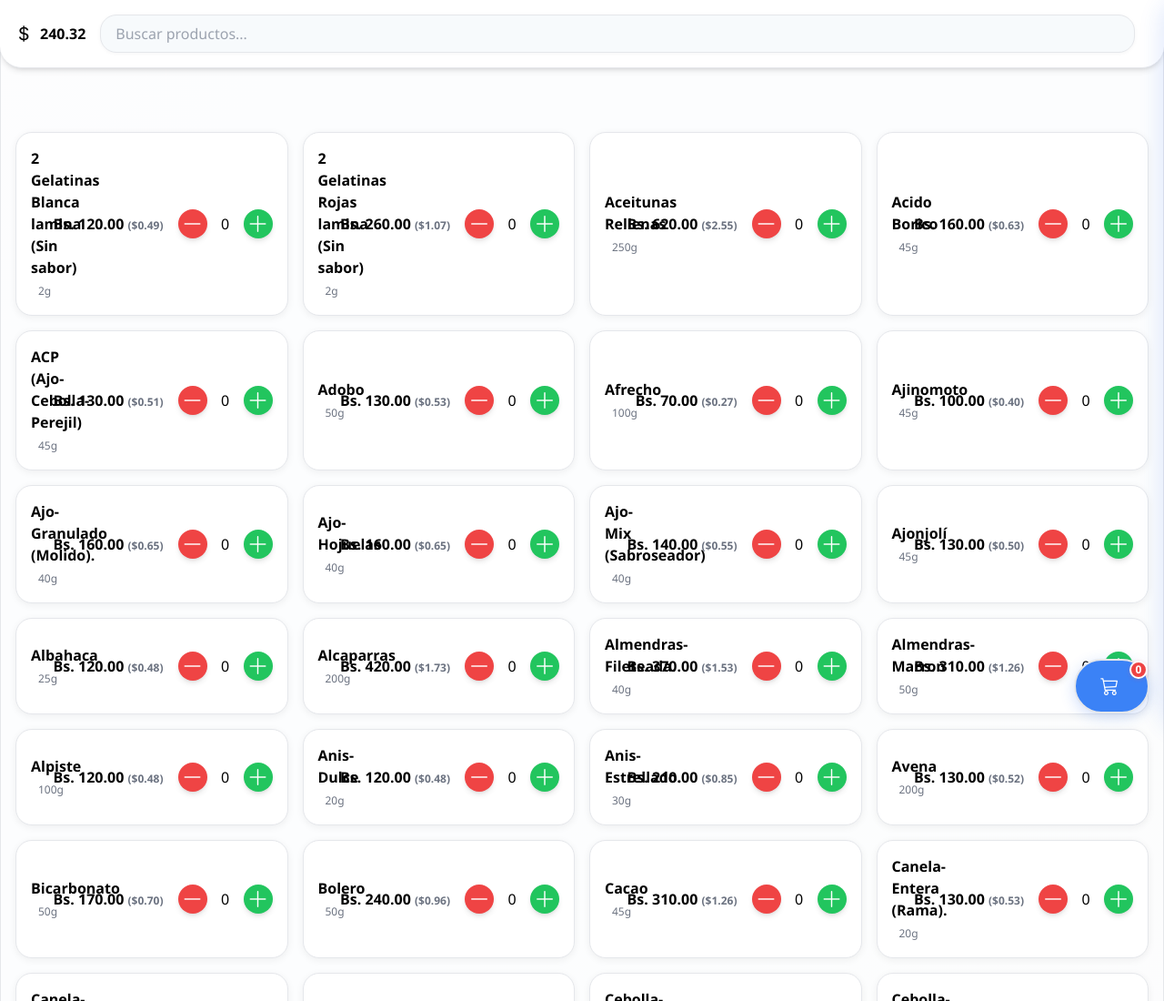
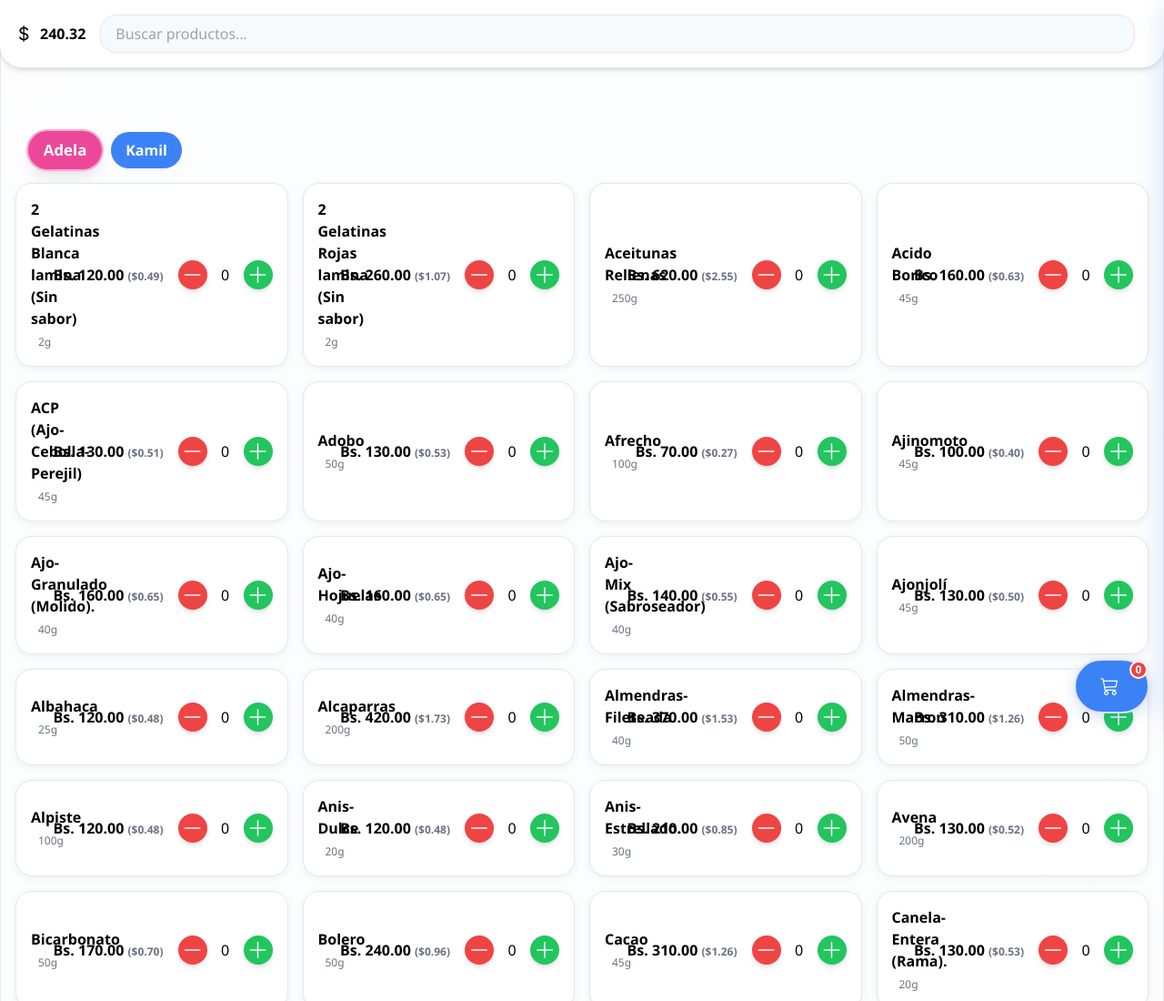
Before and after one commit to Denyriox/Mercadito-v3_Dolar, a website: page index.html in a window 1280 px wide. Shown: the top 1100 px of the page at 91% size. Drawn offline with nearby package versions, Linux system fonts and the light colour scheme.

Commit message:
Agregar pestañas rápidas para filtrar productos por 'Adela' y 'Kamil'

```diff
--- a/index.html
+++ b/index.html
@@ -62,6 +62,13 @@
         </header>
 
         <main class="mt-24">
+            <!-- Pestañas rápidas: Adela (rosa) y Kamil (azul) -->
+            <div id="quick-tabs-container" class="container mx-auto mb-4 px-4">
+                <div id="quick-tabs" class="flex items-center gap-3">
+                    <button id="tab-adela" class="px-4 py-2 rounded-full bg-pink-500 text-white font-semibold">Adela</button>
+                    <button id="tab-kamil" class="px-4 py-2 rounded-full bg-blue-500 text-white font-semibold">Kamil</button>
+                </div>
+            </div>
             <div id="product-list" class="grid grid-cols-1 sm:grid-cols-2 md:grid-cols-3 lg:grid-cols-4 gap-4">
                 <!-- Los productos se insertarán aquí -->
                 <!-- Cada producto debe tener el siguiente layout:
@@ -151,5 +158,6 @@
     </div>
 
     <script src="script.js"></script>
+    <script src="tabs.js"></script>
 </body>
 </html>
--- a/script.js
+++ b/script.js
@@ -626,6 +626,8 @@ document.addEventListener('DOMContentLoaded', () => {
         resetInactivityTimer();
     };
 
+    // Hacer accesible la instancia para scripts externos (p.ej. tabs.js)
+    window.mercaditoApp = app;
     app.init();
     // Iniciar temporizador si hay productos en el carrito al cargar
     resetInactivityTimer();
--- /dev/null
+++ b/tabs.js
@@ -0,0 +1,47 @@
+document.addEventListener('DOMContentLoaded', () => {
+    const app = window.mercaditoApp;
+    if (!app) return;
+
+    const tabAdela = document.getElementById('tab-adela');
+    const tabKamil = document.getElementById('tab-kamil');
+    const searchBar = document.getElementById('search-bar');
+
+    if (!tabAdela || !tabKamil || !searchBar) return;
+
+    function clearActiveStyles() {
+        tabAdela.classList.remove('ring-2', 'ring-pink-300', 'scale-105', 'shadow-lg');
+        tabKamil.classList.remove('ring-2', 'ring-blue-300', 'scale-105', 'shadow-lg');
+        tabAdela.setAttribute('aria-pressed', 'false');
+        tabKamil.setAttribute('aria-pressed', 'false');
+    }
+
+    function setActive(tab) {
+        clearActiveStyles();
+        if (tab === 'adela') {
+            tabAdela.classList.add('ring-2', 'ring-pink-300', 'scale-105', 'shadow-lg');
+            tabAdela.setAttribute('aria-pressed', 'true');
+            // Mostrar todos los productos
+            searchBar.value = '';
+            app.renderProducts('');
+            if (app.elements && app.elements.resetSearch) app.elements.resetSearch.classList.add('hidden');
+        } else if (tab === 'kamil') {
+            tabKamil.classList.add('ring-2', 'ring-blue-300', 'scale-105', 'shadow-lg');
+            tabKamil.setAttribute('aria-pressed', 'true');
+            // Filtrar por "Kamil"
+            searchBar.value = '';
+            app.renderProducts('Kamil');
+            if (app.elements && app.elements.resetSearch) app.elements.resetSearch.classList.add('hidden');
+        }
+    }
+
+    tabAdela.addEventListener('click', () => setActive('adela'));
+    tabKamil.addEventListener('click', () => setActive('kamil'));
+
+    // Si el usuario escribe en la barra de búsqueda, desactivar las pestañas
+    searchBar.addEventListener('input', () => {
+        clearActiveStyles();
+    });
+
+    // Inicializar con Adela activa (muestra todos los productos)
+    setActive('adela');
+});
```
